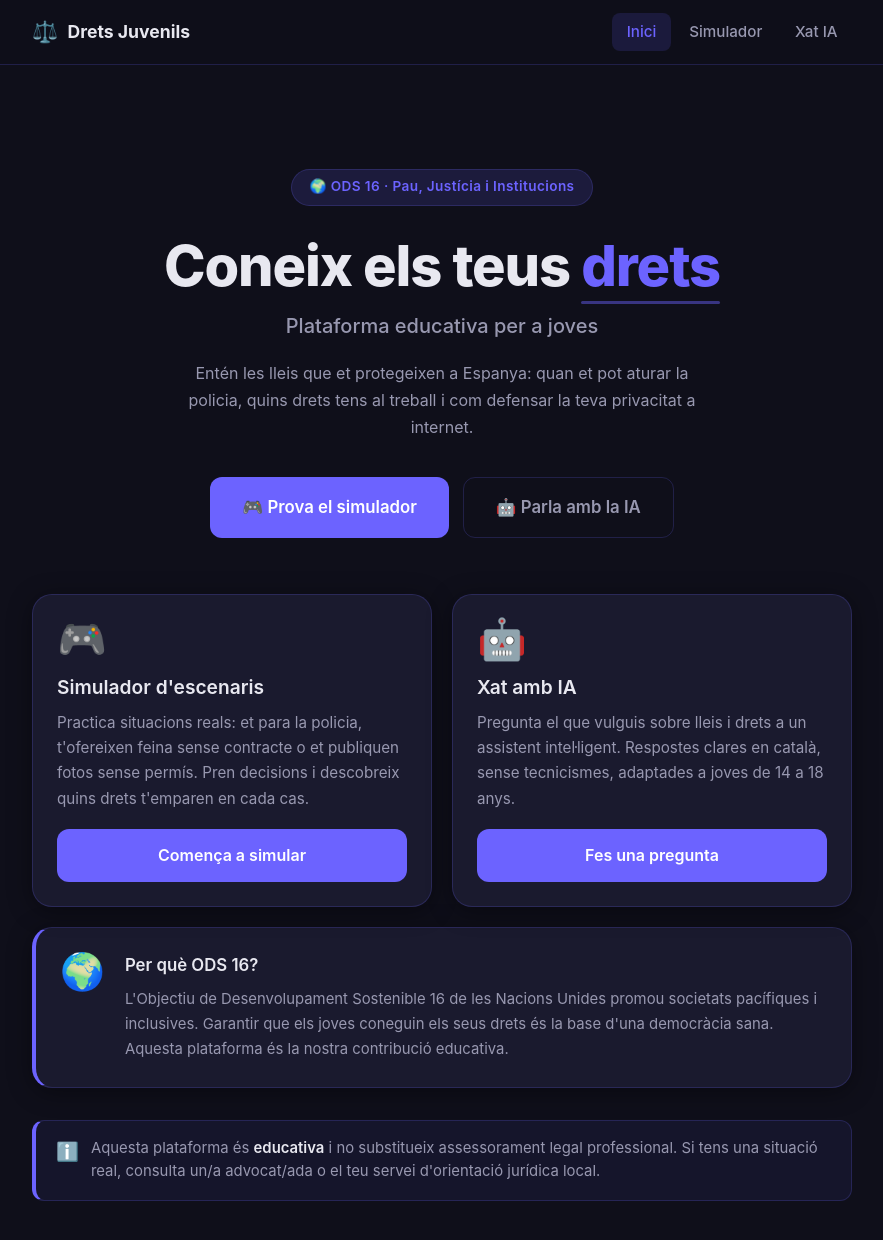
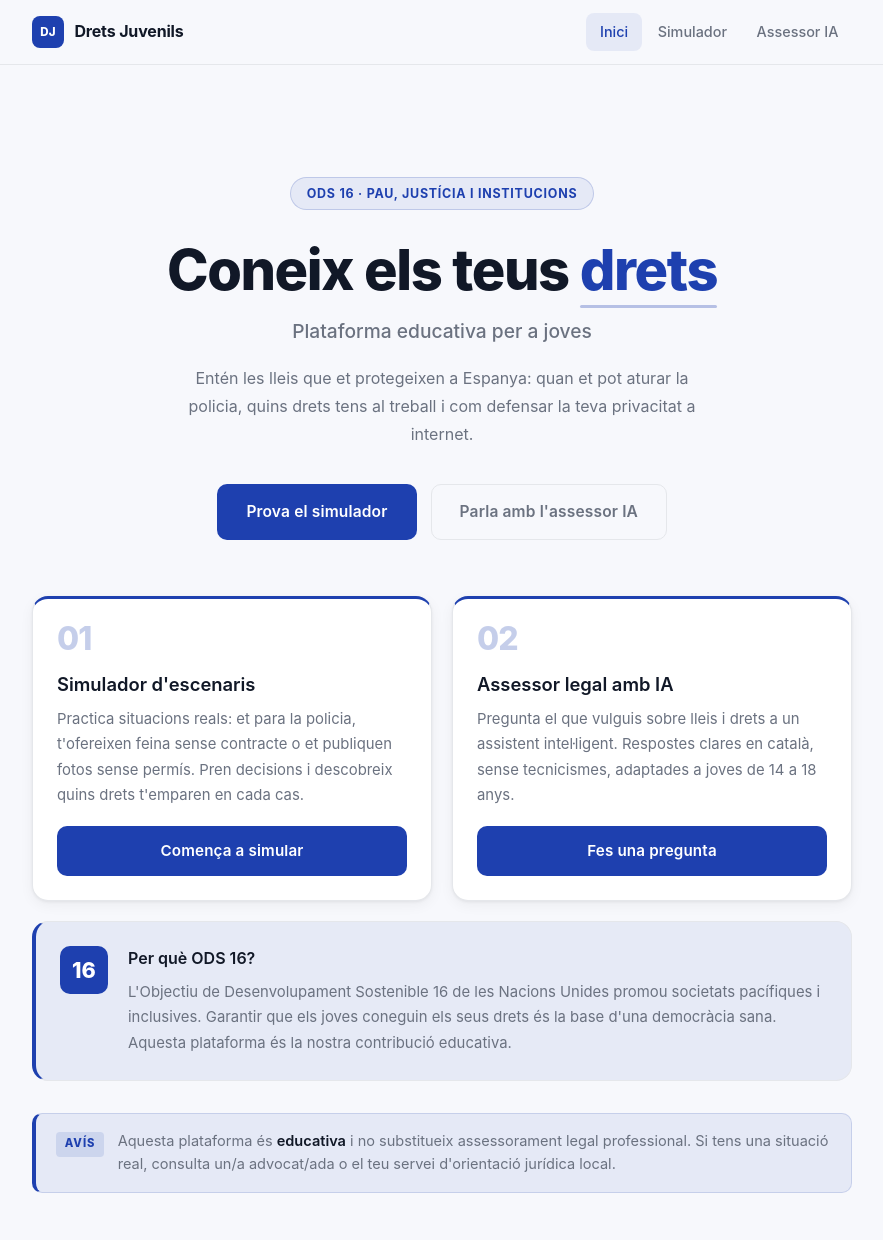
Before and after one commit to samuellihuang/plataforma-drets-juvenils, a React (Vite) app in the folder frontend/: page / in a window 1280 px wide. Shown: the top 1240 px of the page, without its empty margins (198-1081 px from the left). Built offline with nearby package versions, Linux system fonts and the light colour scheme; the HTML template or start-up script is replaced by a standard one.

Commit message:
feat: tema clar professional sense emojis

```diff
--- a/frontend/src/components/Disclaimer.jsx
+++ b/frontend/src/components/Disclaimer.jsx
@@ -3,7 +3,7 @@ import styles from './Disclaimer.module.css';
 export default function Disclaimer() {
   return (
     <aside className={styles.banner} role="note" aria-label="Avís legal">
-      <span className={styles.icon}>ℹ️</span>
+      <span className={styles.label}>Avís</span>
       <p>
         Aquesta plataforma és <strong>educativa</strong> i no substitueix assessorament legal professional.
         Si tens una situació real, consulta un/a advocat/ada o el teu servei d&apos;orientació jurídica local.
--- a/frontend/src/components/Disclaimer.module.css
+++ b/frontend/src/components/Disclaimer.module.css
@@ -1,25 +1,33 @@
 .banner {
   display: flex;
   align-items: flex-start;
-  gap: 0.75rem;
-  background: rgba(108, 99, 255, 0.08);
-  border: 1px solid var(--border);
+  gap: 0.85rem;
+  background: var(--accent-dim);
+  border: 1px solid rgba(30, 64, 175, 0.15);
   border-left: 4px solid var(--accent);
   border-radius: var(--radius);
   padding: 1rem 1.25rem;
   margin-bottom: 2rem;
 }
 
-.icon {
-  font-size: 1.15rem;
+.label {
   flex-shrink: 0;
-  margin-top: 0.05rem;
+  font-size: 0.7rem;
+  font-weight: 800;
+  letter-spacing: 0.08em;
+  text-transform: uppercase;
+  color: var(--accent);
+  background: rgba(30, 64, 175, 0.12);
+  padding: 0.2rem 0.55rem;
+  border-radius: 4px;
+  margin-top: 0.15rem;
 }
 
 .banner p {
-  font-size: 0.93rem;
+  font-size: 0.91rem;
   color: var(--text-muted);
   margin: 0;
+  line-height: 1.6;
 }
 
 .banner strong {
--- a/frontend/src/components/Navbar.jsx
+++ b/frontend/src/components/Navbar.jsx
@@ -2,9 +2,9 @@ import { NavLink } from 'react-router-dom';
 import styles from './Navbar.module.css';
 
 const links = [
-  { to: '/',           label: 'Inici' },
-  { to: '/simulador',  label: 'Simulador' },
-  { to: '/xat',        label: 'Xat IA' },
+  { to: '/',          label: 'Inici' },
+  { to: '/simulador', label: 'Simulador' },
+  { to: '/xat',       label: 'Assessor IA' },
 ];
 
 export default function Navbar() {
@@ -12,8 +12,8 @@ export default function Navbar() {
     <header className={styles.header}>
       <div className={`container ${styles.inner}`}>
         <NavLink to="/" className={styles.brand}>
-          <span className={styles.brandIcon}>⚖️</span>
-          <span>Drets Juvenils</span>
+          <span className={styles.brandMark}>DJ</span>
+          <span className={styles.brandText}>Drets Juvenils</span>
         </NavLink>
 
         <nav className={styles.nav} aria-label="Navegació principal">
--- a/frontend/src/components/Navbar.module.css
+++ b/frontend/src/components/Navbar.module.css
@@ -2,7 +2,7 @@
   position: sticky;
   top: 0;
   z-index: 100;
-  background: rgba(15, 15, 26, 0.85);
+  background: rgba(247, 248, 252, 0.92);
   backdrop-filter: blur(12px);
   -webkit-backdrop-filter: blur(12px);
   border-bottom: 1px solid var(--border);
@@ -19,27 +19,46 @@
 .brand {
   display: flex;
   align-items: center;
-  gap: 0.6rem;
-  font-size: 1.1rem;
-  font-weight: 700;
+  gap: 0.65rem;
   color: var(--text);
   white-space: nowrap;
   flex-shrink: 0;
 }
 .brand:hover { color: var(--accent); }
+.brand:hover .brandMark { background: var(--accent-hover); }
 
-.brandIcon { font-size: 1.3rem; }
+.brandMark {
+  width: 32px;
+  height: 32px;
+  border-radius: 8px;
+  background: var(--accent);
+  color: #fff;
+  font-size: 0.72rem;
+  font-weight: 800;
+  letter-spacing: 0.02em;
+  display: flex;
+  align-items: center;
+  justify-content: center;
+  flex-shrink: 0;
+  transition: background var(--transition);
+}
+
+.brandText {
+  font-size: 1rem;
+  font-weight: 700;
+  letter-spacing: -0.01em;
+}
 
 .nav {
   display: flex;
   align-items: center;
-  gap: 0.25rem;
+  gap: 0.15rem;
 }
 
 .link {
-  padding: 0.45rem 0.9rem;
+  padding: 0.45rem 0.85rem;
   border-radius: 8px;
-  font-size: 0.95rem;
+  font-size: 0.9rem;
   font-weight: 500;
   color: var(--text-muted);
   transition: color var(--transition), background var(--transition);
@@ -47,7 +66,7 @@
 }
 .link:hover {
   color: var(--text);
-  background: var(--accent-dim);
+  background: var(--bg-elevated);
 }
 .active {
   color: var(--accent) !important;
@@ -55,6 +74,6 @@
 }
 
 @media (max-width: 400px) {
-  .link { padding: 0.4rem 0.6rem; font-size: 0.88rem; }
-  .brand span:last-child { display: none; }
+  .link { padding: 0.4rem 0.6rem; font-size: 0.85rem; }
+  .brandText { display: none; }
 }
--- a/frontend/src/index.css
+++ b/frontend/src/index.css
@@ -1,20 +1,20 @@
-/* ── Design tokens ── */
+/* ── Design tokens — light professional theme ── */
 :root {
-  --bg:          #0f0f1a;
-  --bg-card:     #1a1a2e;
-  --bg-elevated: #22223b;
-  --accent:      #6c63ff;
-  --accent-hover:#857dff;
-  --accent-dim:  rgba(108, 99, 255, 0.15);
-  --text:        #e8e8f0;
-  --text-muted:  #9898b0;
-  --border:      rgba(108, 99, 255, 0.2);
-  --danger:      #ff6b6b;
-  --success:     #63ffb2;
-  --radius:      12px;
-  --radius-lg:   20px;
-  --shadow:      0 4px 24px rgba(0, 0, 0, 0.4);
-  --transition:  180ms ease;
+  --bg:          #f7f8fc;
+  --bg-card:     #ffffff;
+  --bg-elevated: #eef0f6;
+  --accent:      #1e40af;
+  --accent-hover:#1d4ed8;
+  --accent-dim:  rgba(30, 64, 175, 0.08);
+  --text:        #111827;
+  --text-muted:  #6b7280;
+  --border:      #e5e7eb;
+  --danger:      #dc2626;
+  --success:     #16a34a;
+  --radius:      10px;
+  --radius-lg:   16px;
+  --shadow:      0 1px 3px rgba(0, 0, 0, 0.06), 0 4px 14px rgba(0, 0, 0, 0.05);
+  --transition:  160ms ease;
 }
 
 /* ── Reset & base ── */
@@ -42,9 +42,9 @@ a {
 a:hover { color: var(--accent-hover); }
 
 /* ── Typography ── */
-h1 { font-size: clamp(1.75rem, 5vw, 2.75rem); font-weight: 700; line-height: 1.2; }
-h2 { font-size: clamp(1.35rem, 3.5vw, 2rem);  font-weight: 600; line-height: 1.3; }
-h3 { font-size: clamp(1.1rem, 2.5vw, 1.4rem); font-weight: 600; }
+h1 { font-size: clamp(1.75rem, 5vw, 2.75rem); font-weight: 700; line-height: 1.2; color: var(--text); }
+h2 { font-size: clamp(1.25rem, 3.5vw, 1.85rem); font-weight: 600; line-height: 1.3; color: var(--text); }
+h3 { font-size: clamp(1rem, 2.5vw, 1.25rem); font-weight: 600; color: var(--text); }
 p  { font-size: 1rem; color: var(--text-muted); }
 
 /* ── Layout helpers ── */
@@ -74,14 +74,15 @@ p  { font-size: 1rem; color: var(--text-muted); }
   align-items: center;
   justify-content: center;
   gap: 0.5rem;
-  padding: 0.85rem 1.75rem;
-  font-size: 1rem;
+  padding: 0.8rem 1.6rem;
+  font-size: 0.95rem;
   font-weight: 600;
   border-radius: var(--radius);
   border: none;
   cursor: pointer;
   transition: background var(--transition), transform var(--transition), box-shadow var(--transition);
-  min-height: 52px;
+  min-height: 48px;
+  letter-spacing: 0.01em;
 }
 
 .btn-primary {
@@ -91,7 +92,7 @@ p  { font-size: 1rem; color: var(--text-muted); }
 .btn-primary:hover {
   background: var(--accent-hover);
   transform: translateY(-1px);
-  box-shadow: 0 6px 20px rgba(108, 99, 255, 0.4);
+  box-shadow: 0 4px 16px rgba(30, 64, 175, 0.3);
 }
 .btn-primary:active { transform: translateY(0); }
 
@@ -101,7 +102,7 @@ p  { font-size: 1rem; color: var(--text-muted); }
   border: 1px solid var(--border);
 }
 .btn-ghost:hover {
-  color: var(--text);
+  color: var(--accent);
   border-color: var(--accent);
   background: var(--accent-dim);
 }
@@ -115,14 +116,14 @@ p  { font-size: 1rem; color: var(--text-muted); }
 /* ── Form elements ── */
 input, textarea {
   width: 100%;
-  background: var(--bg-elevated);
+  background: var(--bg-card);
   color: var(--text);
   border: 1px solid var(--border);
   border-radius: var(--radius);
-  padding: 0.85rem 1rem;
+  padding: 0.8rem 1rem;
   font-size: 1rem;
   font-family: inherit;
-  transition: border-color var(--transition);
+  transition: border-color var(--transition), box-shadow var(--transition);
   resize: vertical;
 }
 input:focus, textarea:focus {
@@ -130,7 +131,7 @@ input:focus, textarea:focus {
   border-color: var(--accent);
   box-shadow: 0 0 0 3px var(--accent-dim);
 }
-input::placeholder, textarea::placeholder { color: var(--text-muted); }
+input::placeholder, textarea::placeholder { color: var(--text-muted); opacity: 0.7; }
 
 /* ── Utility ── */
 .text-accent  { color: var(--accent); }
@@ -144,9 +145,6 @@ input::placeholder, textarea::placeholder { color: var(--text-muted); }
 .mt-3 { margin-top: 1.5rem; }
 .mt-4 { margin-top: 2rem; }
 
-.gap-1 { gap: 0.5rem; }
-.gap-2 { gap: 1rem; }
-
 .flex        { display: flex; }
 .flex-col    { flex-direction: column; }
 .items-center { align-items: center; }
@@ -154,6 +152,6 @@ input::placeholder, textarea::placeholder { color: var(--text-muted); }
 .flex-wrap   { flex-wrap: wrap; }
 
 /* ── Scrollbar ── */
-::-webkit-scrollbar       { width: 6px; }
+::-webkit-scrollbar       { width: 5px; }
 ::-webkit-scrollbar-track { background: var(--bg); }
 ::-webkit-scrollbar-thumb { background: var(--border); border-radius: 99px; }
--- a/frontend/src/pages/Home.jsx
+++ b/frontend/src/pages/Home.jsx
@@ -4,7 +4,7 @@ import styles from './Home.module.css';
 
 const sections = [
   {
-    icon: '🎮',
+    num: '01',
     title: 'Simulador d\'escenaris',
     description:
       'Practica situacions reals: et para la policia, t\'ofereixen feina sense contracte o et publiquen fotos sense permís. Pren decisions i descobreix quins drets t\'emparen en cada cas.',
@@ -12,8 +12,8 @@ const sections = [
     cta: 'Comença a simular',
   },
   {
-    icon: '🤖',
-    title: 'Xat amb IA',
+    num: '02',
+    title: 'Assessor legal amb IA',
     description:
       'Pregunta el que vulguis sobre lleis i drets a un assistent intel·ligent. Respostes clares en català, sense tecnicismes, adaptades a joves de 14 a 18 anys.',
     to: '/xat',
@@ -28,7 +28,7 @@ export default function Home() {
 
         {/* ── Hero ── */}
         <section className={styles.hero}>
-          <div className={styles.odsBadge}>🌍 ODS 16 · Pau, Justícia i Institucions</div>
+          <div className={styles.odsBadge}>ODS 16 · Pau, Justícia i Institucions</div>
 
           <h1 className={styles.heroTitle}>
             Coneix els teus <span className={styles.accent}>drets</span>
@@ -45,19 +45,19 @@ export default function Home() {
 
           <div className={styles.heroActions}>
             <Link to="/simulador" className={`btn btn-primary ${styles.heroBtnPrimary}`}>
-              🎮 Prova el simulador
+              Prova el simulador
             </Link>
             <Link to="/xat" className={`btn btn-ghost ${styles.heroBtnGhost}`}>
-              🤖 Parla amb la IA
+              Parla amb l&apos;assessor IA
             </Link>
           </div>
         </section>
 
         {/* ── Section cards ── */}
         <section className={styles.sections} aria-label="Seccions principals">
-          {sections.map(({ icon, title, description, to, cta }) => (
+          {sections.map(({ num, title, description, to, cta }) => (
             <article key={to} className={`card ${styles.sectionCard}`}>
-              <div className={styles.cardIcon}>{icon}</div>
+              <div className={styles.cardNum}>{num}</div>
               <div className={styles.cardBody}>
                 <h2 className={styles.cardTitle}>{title}</h2>
                 <p className={styles.cardDesc}>{description}</p>
@@ -72,7 +72,7 @@ export default function Home() {
         {/* ── About ODS ── */}
         <section className={`card ${styles.odsCard}`} aria-label="Connexió amb els ODS">
           <div className={styles.odsInner}>
-            <div className={styles.odsEmoji}>🌍</div>
+            <div className={styles.odsNumBadge}>16</div>
             <div>
               <h3 className={styles.odsTitle}>Per què ODS 16?</h3>
               <p className={styles.odsText}>
--- a/frontend/src/pages/Home.module.css
+++ b/frontend/src/pages/Home.module.css
@@ -1,21 +1,21 @@
 /* ── Hero ── */
 .hero {
   text-align: center;
-  padding: 4rem 0 3.5rem;
+  padding: 4.5rem 0 3.5rem;
 }
 
 .odsBadge {
   display: inline-flex;
   align-items: center;
-  gap: 0.4rem;
   background: var(--accent-dim);
   color: var(--accent);
-  border: 1px solid var(--border);
+  border: 1px solid rgba(30, 64, 175, 0.2);
   border-radius: 99px;
-  padding: 0.4rem 1.1rem;
-  font-size: 0.85rem;
-  font-weight: 600;
-  letter-spacing: 0.03em;
+  padding: 0.35rem 1rem;
+  font-size: 0.78rem;
+  font-weight: 700;
+  letter-spacing: 0.06em;
+  text-transform: uppercase;
   margin-bottom: 1.75rem;
 }
 
@@ -24,7 +24,7 @@
   font-weight: 800;
   line-height: 1.15;
   color: var(--text);
-  letter-spacing: -0.02em;
+  letter-spacing: -0.025em;
 }
 
 .accent {
@@ -40,14 +40,14 @@
   height: 3px;
   background: var(--accent);
   border-radius: 99px;
-  opacity: 0.45;
+  opacity: 0.3;
 }
 
 .heroSub {
-  font-size: clamp(1.05rem, 2.5vw, 1.25rem);
+  font-size: clamp(1rem, 2.5vw, 1.2rem);
   color: var(--text-muted);
   font-weight: 500;
-  margin: 0.75rem auto 0;
+  margin: 0.85rem auto 0;
 }
 
 .heroDesc {
@@ -55,7 +55,7 @@
   color: var(--text-muted);
   max-width: 520px;
   margin: 1.1rem auto 0;
-  line-height: 1.7;
+  line-height: 1.75;
 }
 
 .heroActions {
@@ -66,16 +66,11 @@
   margin-top: 2.25rem;
 }
 
-.heroBtnPrimary {
-  min-width: 200px;
-  font-size: 1.05rem;
-  padding: 1rem 2rem;
-}
-
+.heroBtnPrimary,
 .heroBtnGhost {
   min-width: 200px;
-  font-size: 1.05rem;
-  padding: 1rem 2rem;
+  font-size: 0.97rem;
+  padding: 0.9rem 1.75rem;
 }
 
 /* ── Section cards ── */
@@ -93,15 +88,23 @@
 .sectionCard {
   display: flex;
   flex-direction: column;
-  gap: 1rem;
+  gap: 1.1rem;
   transition: transform 180ms ease, box-shadow 180ms ease;
+  border-top: 3px solid var(--accent);
 }
 .sectionCard:hover {
   transform: translateY(-3px);
-  box-shadow: 0 8px 32px rgba(108, 99, 255, 0.18);
+  box-shadow: 0 8px 28px rgba(30, 64, 175, 0.12);
 }
 
-.cardIcon { font-size: 2.5rem; line-height: 1; }
+.cardNum {
+  font-size: 2rem;
+  font-weight: 800;
+  color: var(--accent);
+  opacity: 0.25;
+  line-height: 1;
+  letter-spacing: -0.03em;
+}
 
 .cardBody {
   display: flex;
@@ -111,14 +114,14 @@
 }
 
 .cardTitle {
-  font-size: 1.2rem;
+  font-size: 1.15rem;
   color: var(--text);
   margin: 0;
 }
 
 .cardDesc {
-  font-size: 0.95rem;
-  line-height: 1.65;
+  font-size: 0.93rem;
+  line-height: 1.7;
   flex: 1;
 }
 
@@ -128,6 +131,8 @@
 .odsCard {
   margin-bottom: 2rem;
   border-left: 4px solid var(--accent);
+  background: var(--accent-dim);
+  box-shadow: none;
 }
 
 .odsInner {
@@ -136,15 +141,22 @@
   gap: 1.25rem;
 }
 
-.odsEmoji {
-  font-size: 2.25rem;
+.odsNumBadge {
+  width: 48px;
+  height: 48px;
+  border-radius: 10px;
+  background: var(--accent);
+  color: #fff;
+  font-size: 1.35rem;
+  font-weight: 800;
+  display: flex;
+  align-items: center;
+  justify-content: center;
   flex-shrink: 0;
-  line-height: 1;
-  margin-top: 0.1rem;
 }
 
 .odsTitle {
-  font-size: 1.05rem;
+  font-size: 1rem;
   color: var(--text);
   margin-bottom: 0.5rem;
 }
@@ -157,4 +169,5 @@
 
 @media (max-width: 480px) {
   .odsInner { flex-direction: column; gap: 0.75rem; }
+  .hero { padding: 3rem 0 2.5rem; }
 }
```
Also changed, not shown: frontend/src/pages/Simulador.jsx (+14 -32 lines), frontend/src/pages/Simulador.module.css (+102 -85 lines), frontend/src/pages/Xat.jsx (+7 -8 lines), frontend/src/pages/Xat.module.css (+73 -64 lines).
